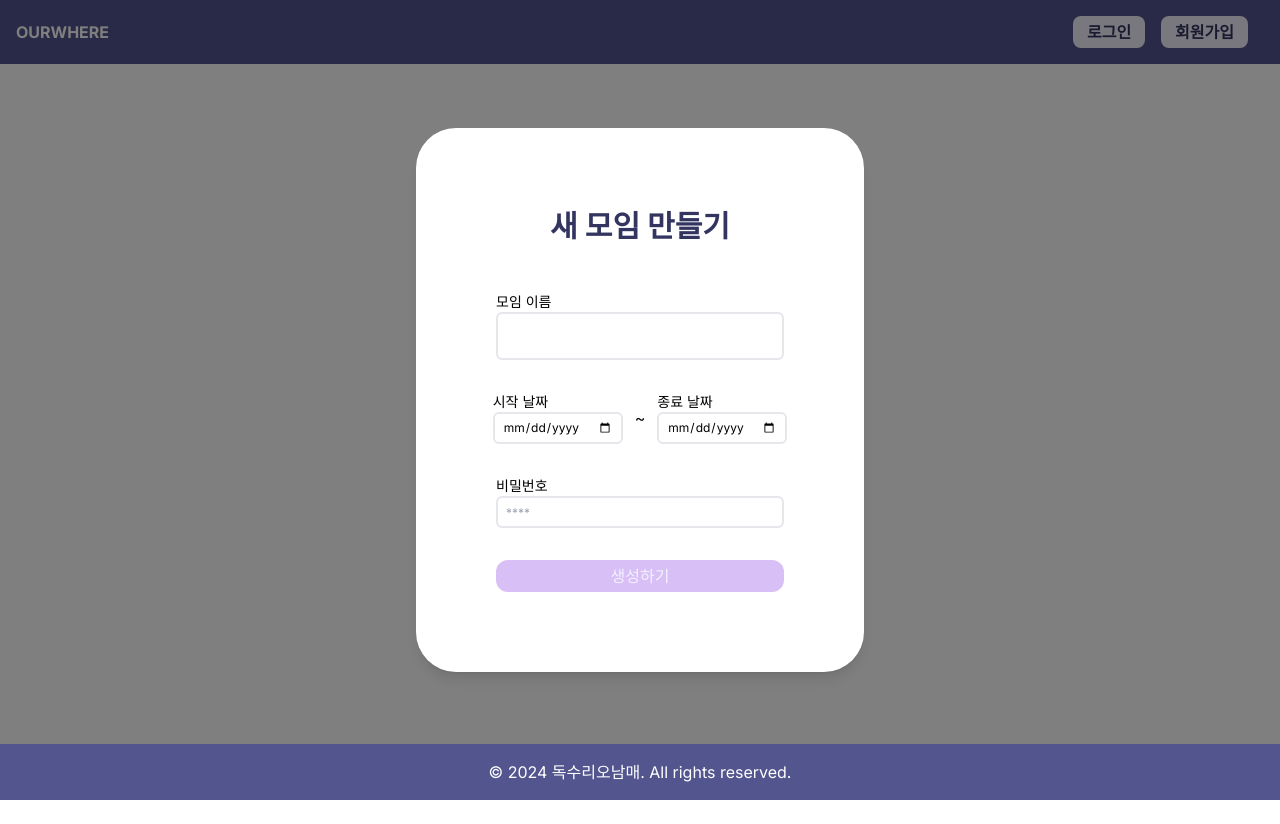
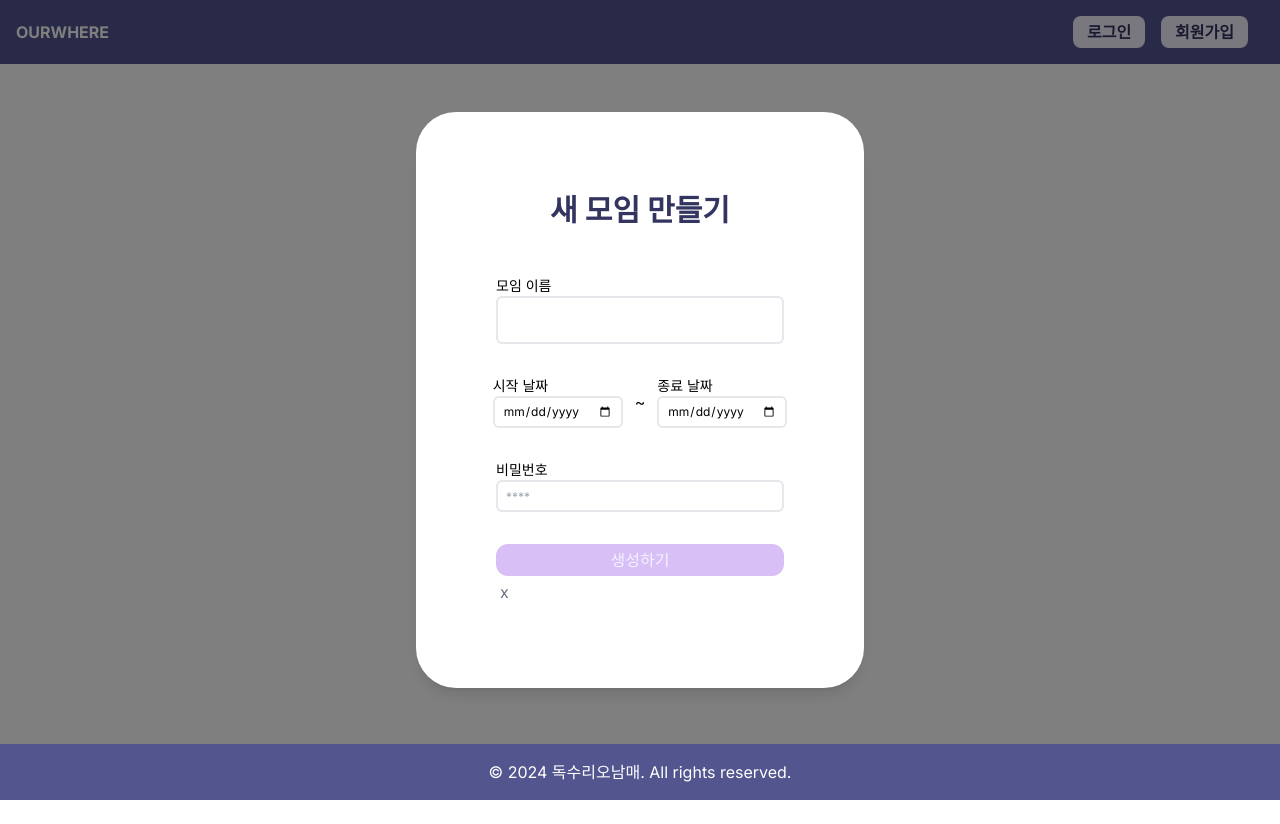
Before and after one commit to 0dytpq0/ourwhere, a Next.js app: page / in a window 1280 px wide. Both pictures are taken after a click on the button "새 모임 생성하기!". Built offline with nearby package versions, Linux system fonts and the light colour scheme; no server answers; the database is empty.

Commit message:
feat :  MeetingModal 취소 버튼 생성

```diff
--- a/src/components/molecules/MeetingForm.tsx
+++ b/src/components/molecules/MeetingForm.tsx
@@ -36,8 +36,6 @@ const MeetingForm = () => {
   const toggleMeetingModal = useModalStore((state) => state.toggleMeetingModal);
   const router = useRouter();
 
-  console.log(meeting);
-
   useEffect(() => {
     if (meetingId && meeting) {
       setMeetingName(meeting.title);
@@ -56,6 +54,7 @@ const MeetingForm = () => {
     };
 
     if (meetingId) {
+      if (confirm('이대로 수정하시겠습니까?')) {
         updateMeeting(
           { id: meetingId, updateData: newMeeting },
           {
@@ -65,14 +64,17 @@ const MeetingForm = () => {
             }
           }
         );
+      }
     } else {
       createMeeting(newMeeting, {
         onSuccess: (data) => {
           if (!data) {
             return;
           }
+
           router.push(`/meeting/${data[0].id}`);
           toggleMeetingModal();
+          // alert('새로운 모임을 만드셨네요 축하드립니다~');
         }
       });
     }
@@ -138,7 +140,7 @@ const MeetingForm = () => {
         </div>
       </div>
       <button type="submit" className="bg-button-color text-loginpage-color p-1 rounded-xl">
-        생성하기
+        {meetingId ? '수정하기' : '생성하기'}
       </button>
     </form>
   );
--- a/src/components/template/Meeting.tsx
+++ b/src/components/template/Meeting.tsx
@@ -86,8 +86,9 @@ export default function Meeting() {
               </button>
               <button
                 className="block w-full text-left py-2 px-4 hover:bg-gray-100"
-                onClick={() => {}}
-                // handleDeleteMeeting(meeting.id!)
+                onClick={() => {
+                  handleDeleteMeeting(meeting.id!);
+                }}
               >
                 <Image src={'/trash.png'} alt="삭제" width={17} height={20} />
               </button>
--- a/src/components/template/MeetingModal.tsx
+++ b/src/components/template/MeetingModal.tsx
@@ -1,12 +1,21 @@
 import React from 'react';
 import MeetingForm from '../molecules/MeetingForm';
+import useModalStore from '@/stores/modal.store';
 
 const MeetingModal = () => {
+  const toggleMeetingModal = useModalStore((state) => state.toggleMeetingModal);
+
+  const closeMeetingModal = () => {
+    toggleMeetingModal();
+  };
   return (
     <div className="fixed inset-0 bg-black bg-opacity-50 flex items-center justify-center z-10">
       <div className="bg-white p-20 rounded-[2.5rem] shadow-lg w-[28rem] ">
         <h2 className="mx-auto mb-[3rem] w-fit text-3xl font-bold text-font-color">새 모임 만들기</h2>
         <MeetingForm />
+        <button type="submit" onClick={closeMeetingModal} className=" text-gray-500 p-1 ">
+          x
+        </button>
       </div>
     </div>
   );
```
Lines whose indentation alone changed are shown as unchanged.
